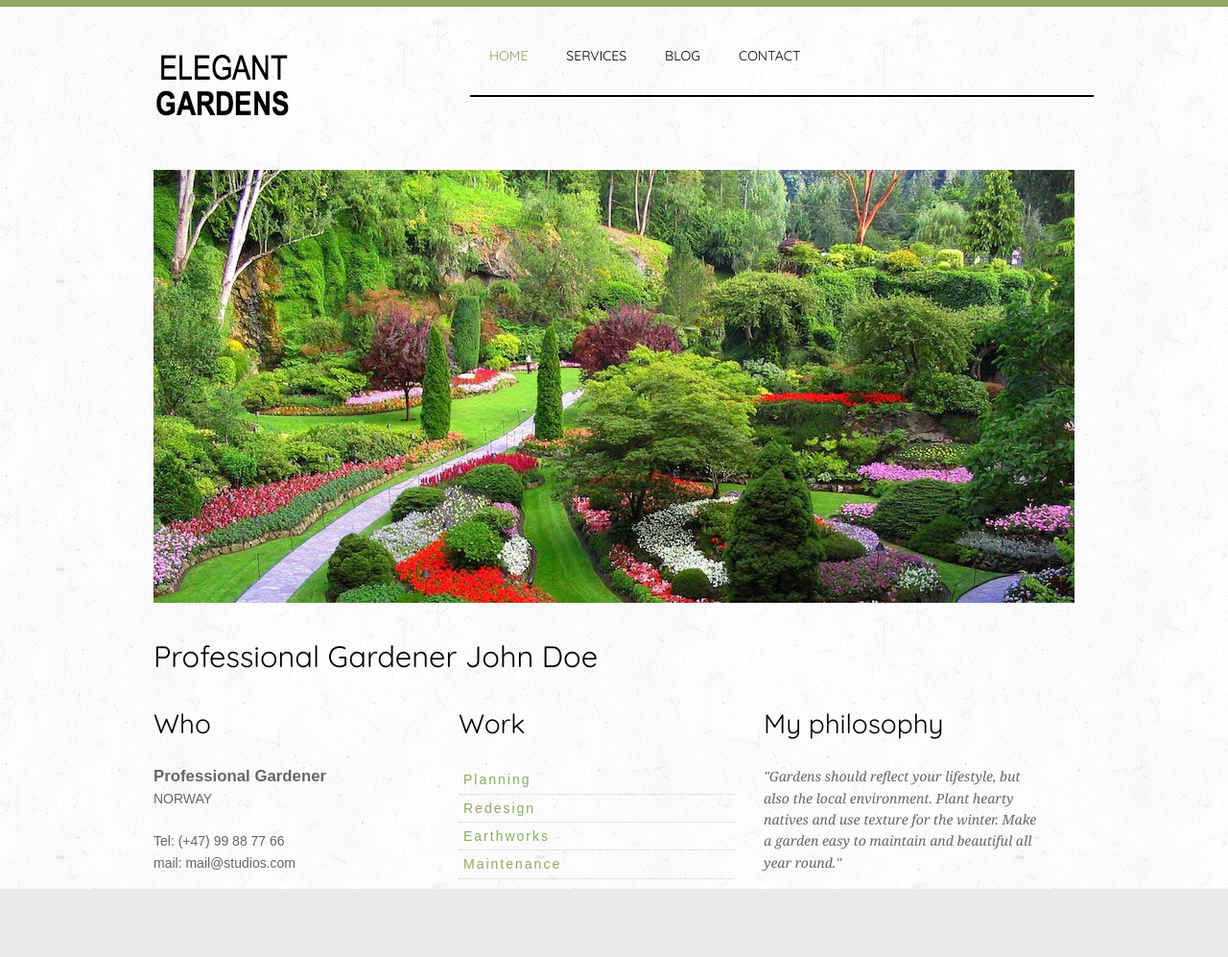
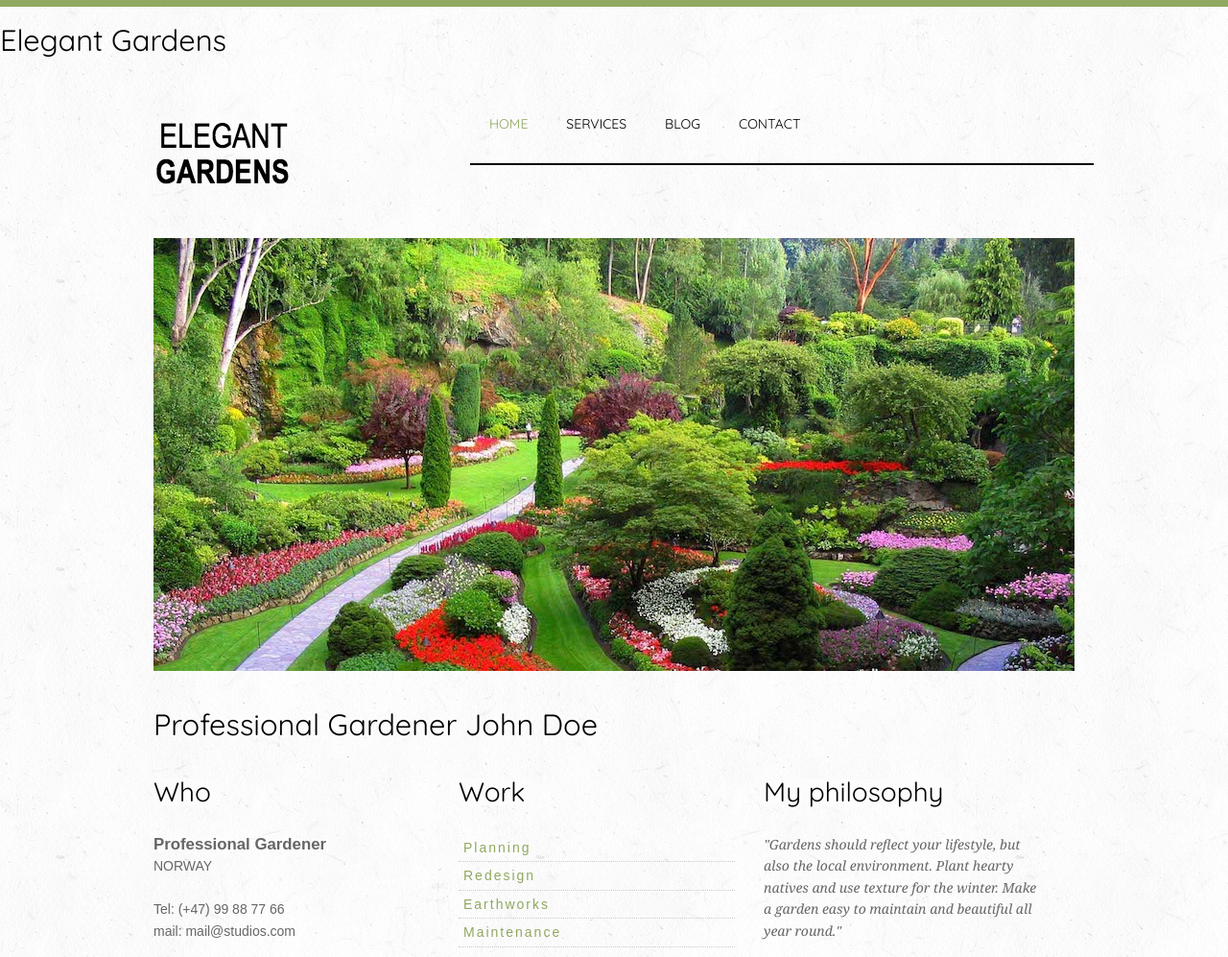
Before and after one commit to Dhawith3/Dhawith3.github.io, a plain HTML site: page index.html in a window 1280 px wide. Shown: the whole page at 96% size. Before the commit the page ends 926 px from the top, so only its background shows below. Drawn offline with Linux system fonts and the light colour scheme.

Commit message:
Update index.html

```diff
--- a/index.html
+++ b/index.html
@@ -18,7 +18,7 @@
 </head>
 
 <body>
-
+    <h1>Elegant Gardens</h1>
     <div class="header">
 
     <div id="site_title"><a href="index.html"><img src="img/logo.png" /></a></div>
```
